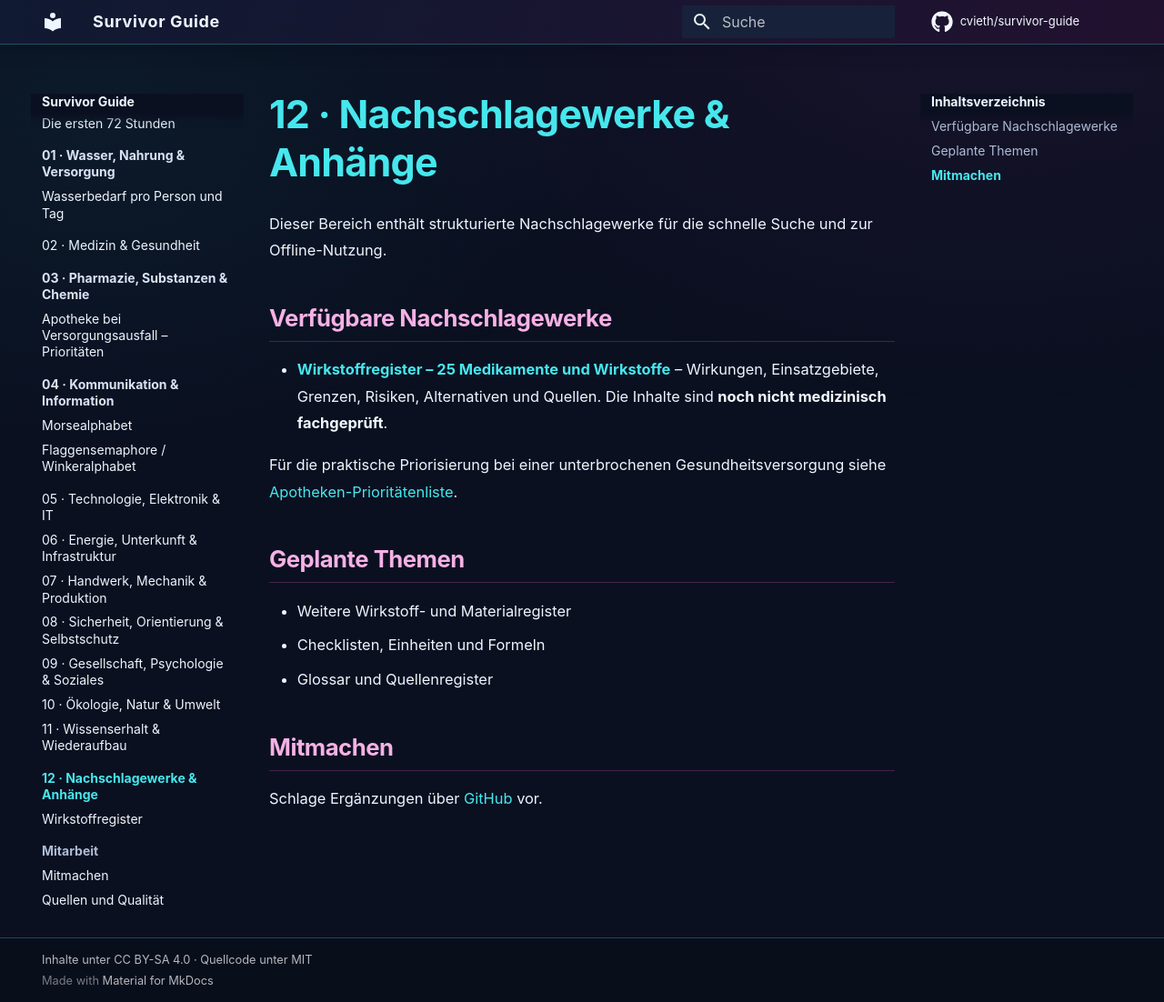
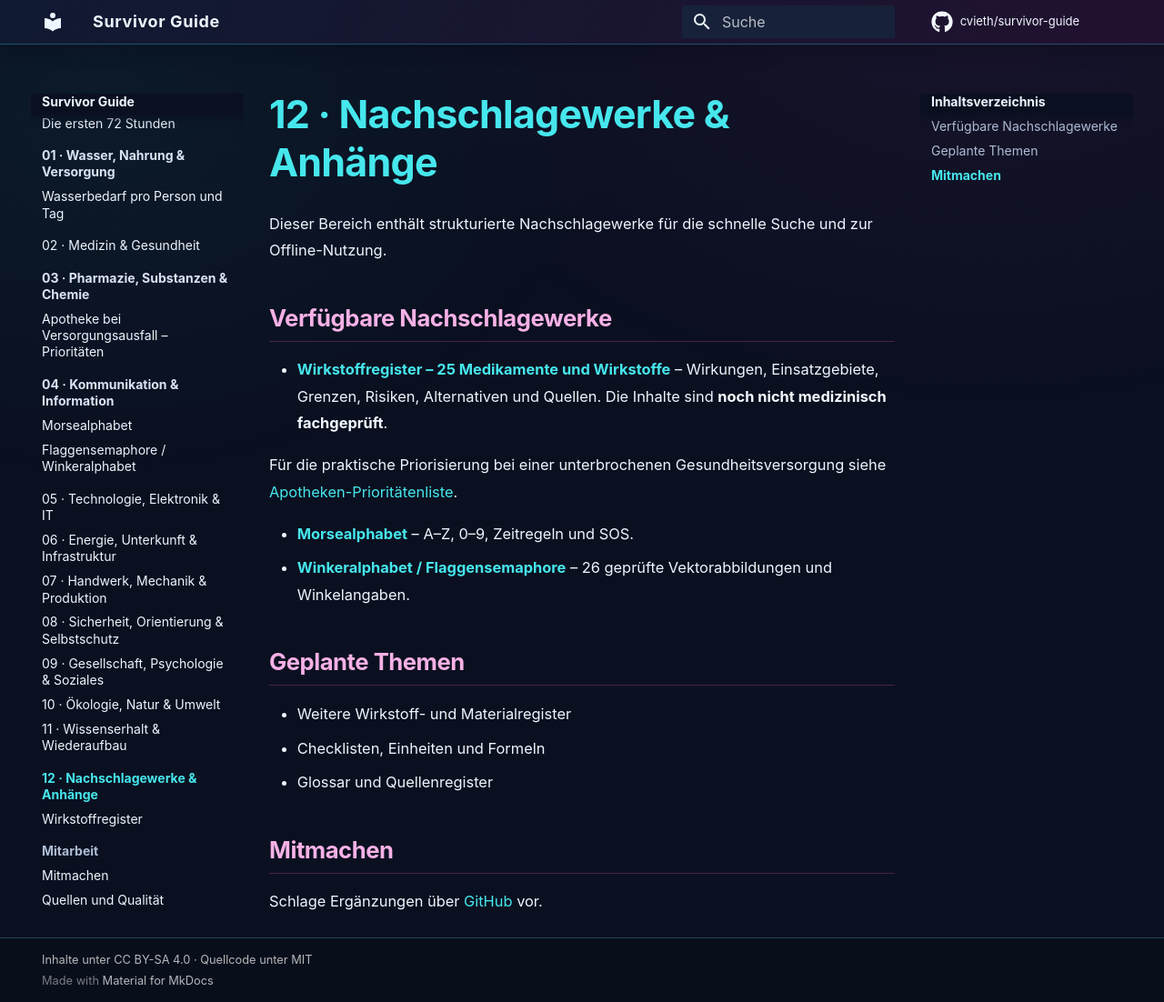
Before and after one commit to cvieth/survivor-guide, an MkDocs documentation site: the page built from docs/12-nachschlagewerk/index.md, in a window 1280 px wide and 1102 px high. Shown: the whole window at 91% size. Built offline with MkDocs 1.6.1 and Material for MkDocs 9.7.7, drawn with Linux system fonts in a browser that asks for light colours; comment, search, counter and statistics services are not loaded.

Commit message:
docs(nav): link illustrated Morse and semaphore references

```diff
--- a/docs/12-nachschlagewerk/index.md
+++ b/docs/12-nachschlagewerk/index.md
@@ -8,6 +8,9 @@ Dieser Bereich enthält strukturierte Nachschlagewerke für die schnelle Suche u
 
 Für die praktische Priorisierung bei einer unterbrochenen Gesundheitsversorgung siehe [Apotheken-Prioritätenliste](../03-pharmazie/apotheke-prioritaeten.md).
 
+- **[Morsealphabet](../04-kommunikation/morsealphabet.md)** – A–Z, 0–9, Zeitregeln und SOS.
+- **[Winkeralphabet / Flaggensemaphore](../04-kommunikation/flaggenalphabet.md)** – 26 geprüfte Vektorabbildungen und Winkelangaben.
+
 ## Geplante Themen
 
 - Weitere Wirkstoff- und Materialregister
```
